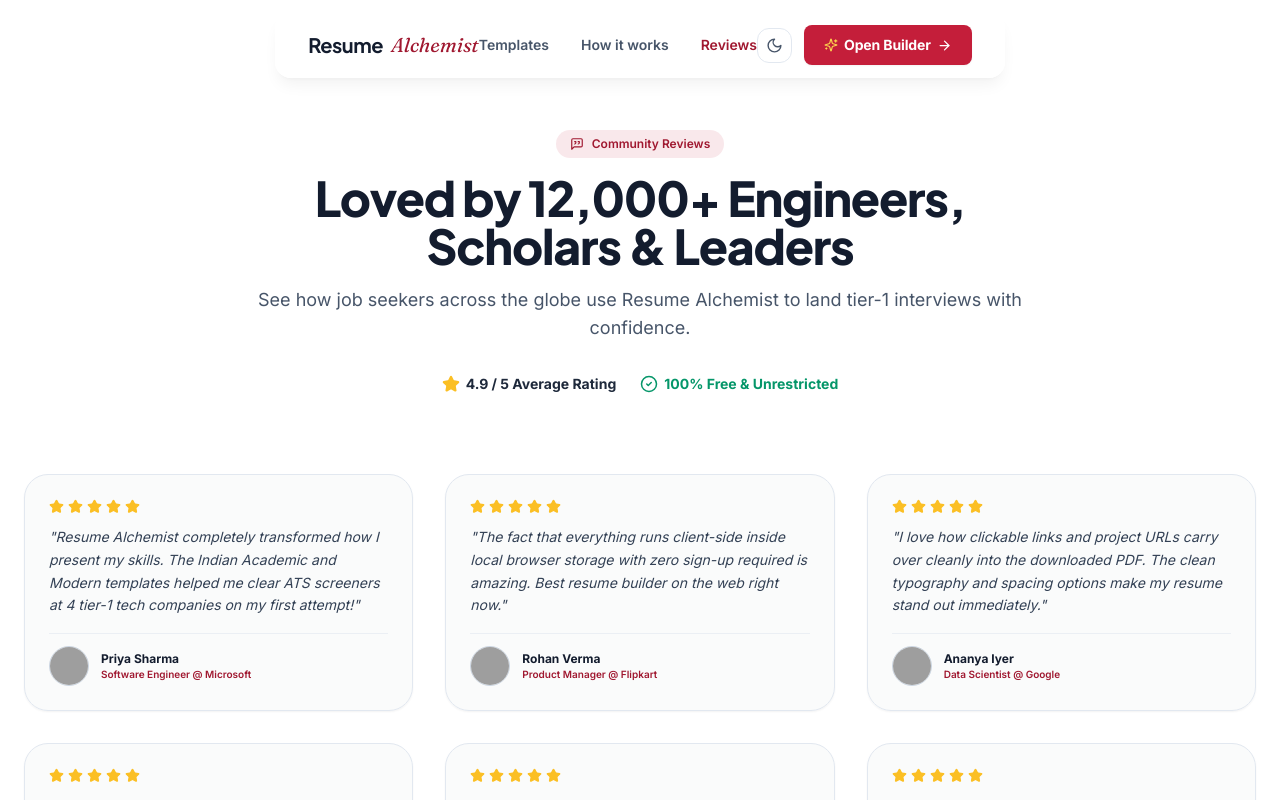
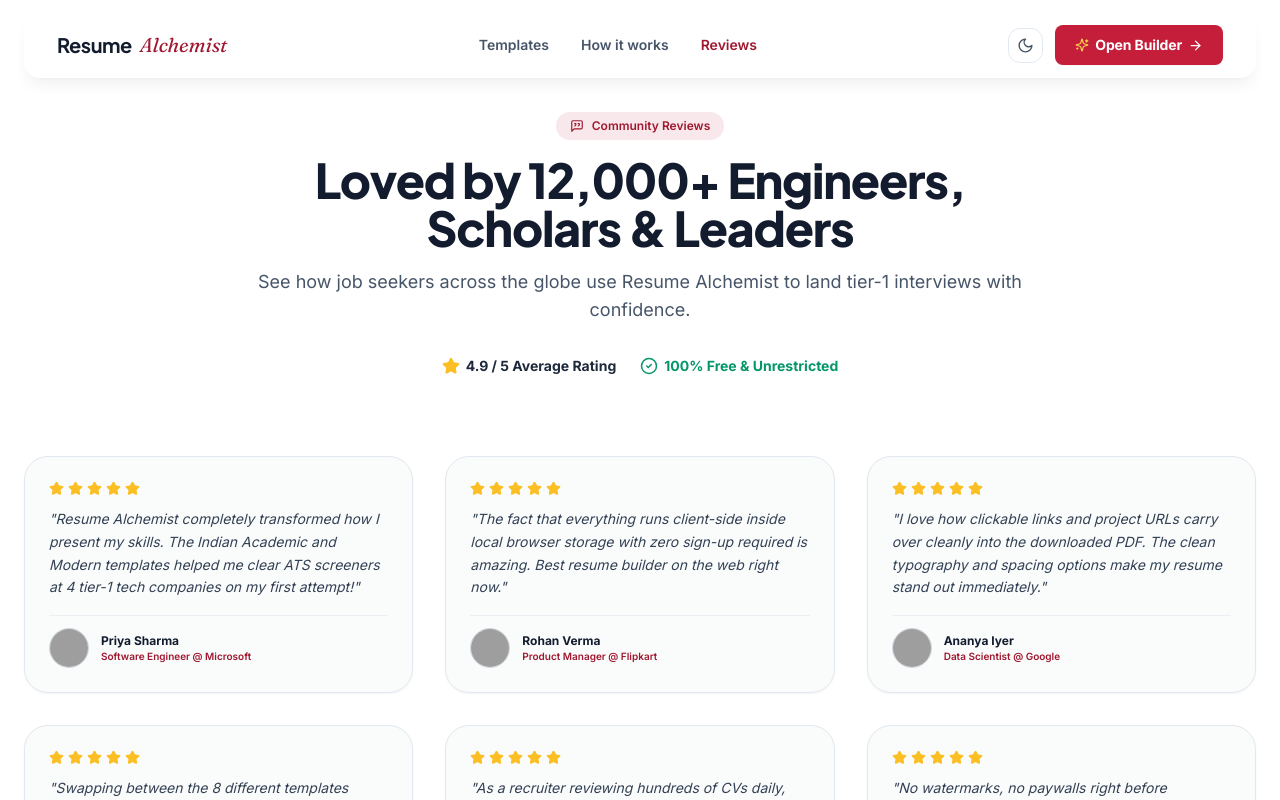
Before and after one commit to Devaansh08/resume-builder, a React (Vite) app in the folder frontend/: page /reviews in a window 1280 px wide. Shown: the top 800 px of the page. Built offline with nearby package versions, Linux system fonts and the light colour scheme; grey boxes are pictures that could not be loaded; a web font is replaced by a local one.

Commit message:
fix: lock PageHeader to fixed full width across all routes to prevent navbar shrinking

```diff
--- a/frontend/src/components/shared/PageHeader.tsx
+++ b/frontend/src/components/shared/PageHeader.tsx
@@ -30,7 +30,7 @@
   ];
 
   return (
-    <nav className="sticky top-3 mx-3 sm:mx-6 max-w-7xl lg:mx-auto z-40 rounded-2xl backdrop-blur-md bg-white/80 dark:bg-surface-900/75 border border-white/40 dark:border-white/10 shadow-lg shadow-black/5 transition-all">
+    <nav className="fixed top-3 left-0 right-0 mx-auto w-[calc(100%-1.5rem)] sm:w-[calc(100%-3rem)] max-w-7xl z-50 rounded-2xl backdrop-blur-md bg-white/80 dark:bg-surface-900/75 border border-white/40 dark:border-white/10 shadow-lg shadow-black/5 transition-all">
       <div className="px-4 sm:px-6 lg:px-8">
         <div className="flex items-center justify-between h-16">
           {/* Logo */}
--- a/frontend/src/pages/HowItWorks.tsx
+++ b/frontend/src/pages/HowItWorks.tsx
@@ -25,7 +25,7 @@
     <div className="min-h-screen bg-white dark:bg-transparent flex flex-col justify-between">
       <PageHeader />
 
-      <main className="flex-grow py-16 px-4 sm:px-6 max-w-7xl mx-auto space-y-24">
+      <main className="flex-grow pt-28 pb-16 px-4 sm:px-6 max-w-7xl mx-auto space-y-24">
         <div className="text-center max-w-2xl mx-auto space-y-4">
           <div className="inline-flex items-center gap-2 px-3.5 py-1.5 rounded-full bg-brand-500/10 text-brand-600 dark:text-brand-400 font-semibold text-xs">
             <Sliders size={14} /> How It Works
--- a/frontend/src/pages/Reviews.tsx
+++ b/frontend/src/pages/Reviews.tsx
@@ -76,7 +76,7 @@
     <div className="min-h-screen bg-white dark:bg-transparent flex flex-col justify-between">
       <PageHeader />
 
-      <main className="flex-grow py-16 px-4 sm:px-6 max-w-7xl mx-auto space-y-20">
+      <main className="flex-grow pt-28 pb-16 px-4 sm:px-6 max-w-7xl mx-auto space-y-20">
         {/* Hero Header */}
         <div className="text-center max-w-3xl mx-auto space-y-4">
           <div className="inline-flex items-center gap-2 px-3.5 py-1.5 rounded-full bg-brand-500/10 text-brand-600 dark:text-brand-400 font-semibold text-xs">
--- a/frontend/src/pages/Templates.tsx
+++ b/frontend/src/pages/Templates.tsx
@@ -327,7 +327,7 @@
 
       <ImportModal isOpen={showImportModal} onClose={() => setShowImportModal(false)} onSuccess={() => navigate('/builder')} />
 
-      <div className="max-w-7xl mx-auto px-4 py-14">
+      <div className="max-w-7xl mx-auto px-4 pt-28 pb-14">
         <div className="text-center mb-12">
           <div className="inline-flex items-center gap-2 px-3.5 py-1.5 rounded-full bg-brand-50 dark:bg-brand-950/50 border border-brand-200 dark:border-brand-800 text-brand-600 dark:text-brand-400 font-semibold text-xs mb-3 shadow-xs">
             <Sparkles size={14} /> All 12 Formats Real-Time ATS Tested & Verified
```
